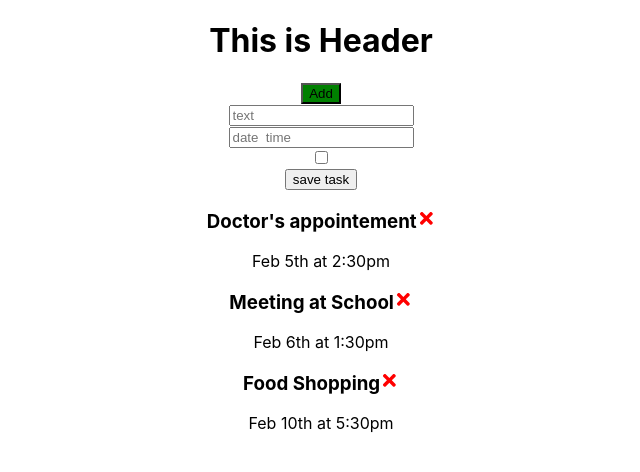
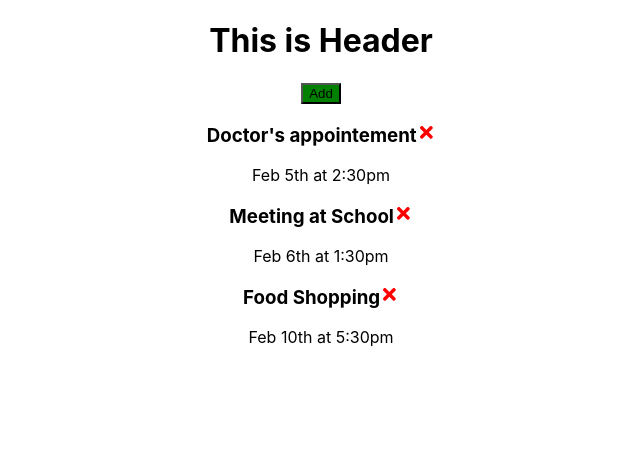
Before and after one commit to Jmagero/task-tracker, a React (Create React App) app: page / in a window 1280 px wide. Shown: the top 472 px of the page, without its empty margins (319-959 px from the left). Built offline with nearby package versions, Linux system fonts and the light colour scheme.

Commit message:
Add showAddTask state

```diff
--- a/src/App.js
+++ b/src/App.js
@@ -25,6 +25,7 @@ function App() {
         reminder: true
     },
    ]);
+   const [ showAddTask, setShowAddTask] = useState(false);
 
    const addTask = (task) =>{
      const id = Math.floor(Math.random() *10000) + 1
@@ -42,8 +43,8 @@ function App() {
    }
   return (
     <div className="App">
-      <Header />
-      <AddTask addTask={addTask}/>
+      <Header showAddTask={showAddTask} />
+      {showAddTask && <AddTask addTask={addTask}/>}
       <Tasks tasks={tasks} onDelete={deleteTask} toggle={toggleReminder}/>
     </div>
   );
```
